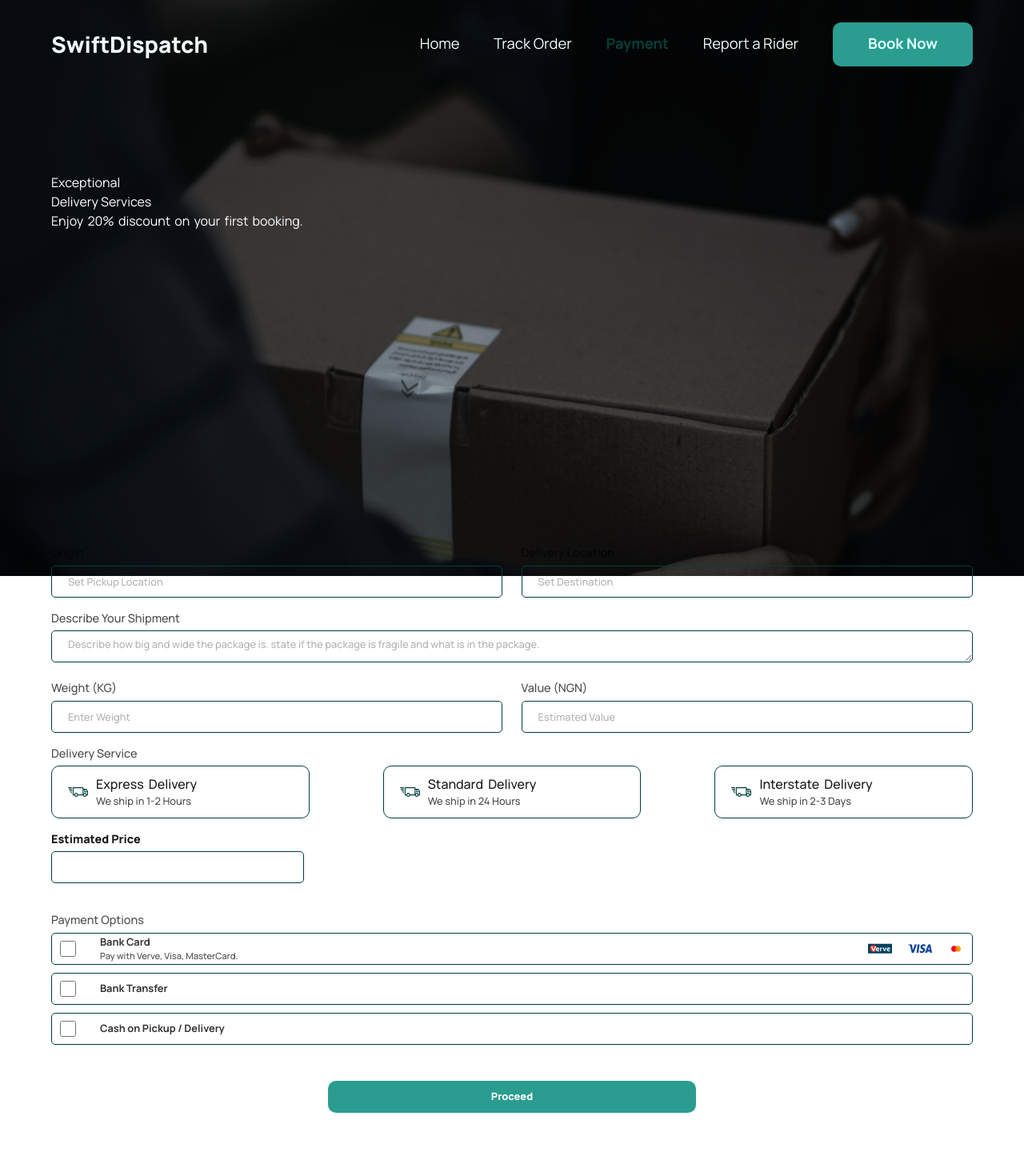
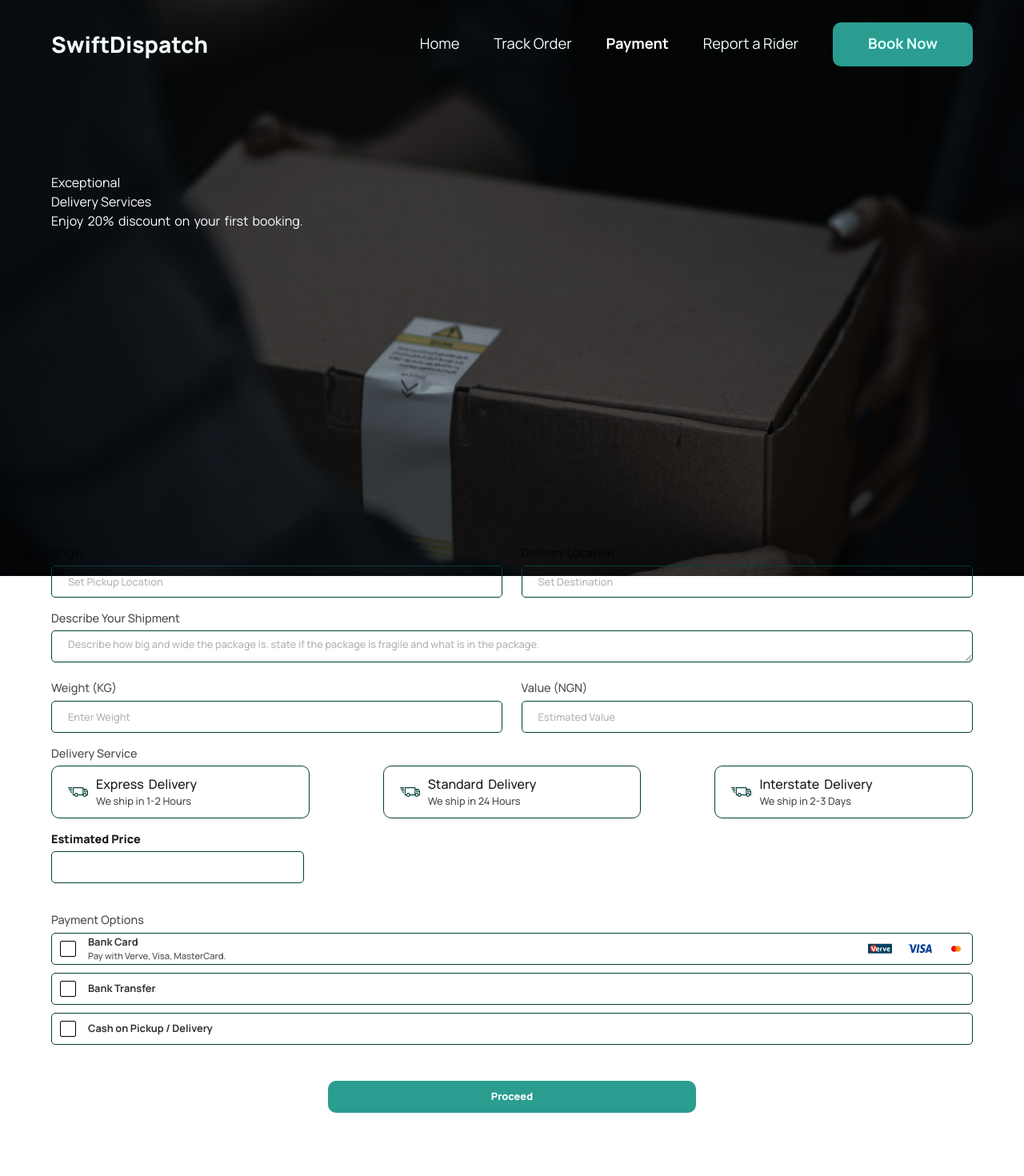
Before and after one commit to ovie012/Swift-Dispatch-Project, a React (Vite) app: page /Payment in a window 1280 px wide. Shown: the top 1470 px of the page at 80% size. Built offline with nearby package versions, Linux system fonts and the light colour scheme.

Commit message:
extra fixes to header and payment pages

```diff
--- a/src/App.css
+++ b/src/App.css
@@ -76,6 +76,14 @@ main {
 
 .active {
   font-weight: 700;
+  color: #004039;
+}
+
+.payment-header h3 a.active {
+  color: #FFF;
+}
+
+.scrolled.payment-header h3 a.active {
   color: #004039;
 }
 
@@ -2156,6 +2164,22 @@ button.ease-in-out:hover {
   color: hsla(0, 0%, 0%, 0.7);
 }
 
+.payment-method-picked {
+  width: 20px;
+  height: 20px;
+  border: 1px solid #000;
+  border-radius: 2px;
+  margin-right: 15px;
+}
+
+.payment-method-picked img {
+  display: none;
+}
+
+.payment-method-picked.picked img {
+  display: block;
+}
+
 .submit-first {
   width: 40%;
   margin-top: 35px;
@@ -2322,6 +2346,10 @@ button.ease-in-out:hover {
   .payment-banner-text {
     left: 8%;
   }
+
+  .payment-method-picked {
+    margin-right: 8px;
+  }
 }
 
 @media only screen and (max-width: 350px) {
@@ -2403,7 +2431,31 @@ button.ease-in-out:hover {
   position: absolute;
   top: 30px;
   left: -60px;
+  display: flex;
+  gap: 3px;
   cursor: pointer;
+  transition: 0.2s ease-in-out;
+}
+
+.payment-info .back-arrow aside {
+  font-size: 0.8rem;
+  font-weight: 600;
+}
+
+.payment-info .back-arrow img {
+  width: 17px;
+}
+
+.payment-info .back-arrow:hover {
+  color: #004039;
+}
+
+.payment-info .back-arrow:hover aside {
+  font-weight: 900;
+}
+
+.payment-info .back-arrow:hover img {
+  width: 20px;
 }
 
 .payment-info h2 {
--- a/src/Payment.jsx
+++ b/src/Payment.jsx
@@ -105,7 +105,9 @@ function Payment() {
             <div className="payment-options">
               <h6>Payment Options</h6>
               <div>
-                <input type="checkbox" />
+                <span className="payment-method-picked">
+                  <img src="/Tick-Mark--Green.svg" alt="tick" />
+                </span>
                 <section>
                   <h4>Bank Card</h4>
                   <h5>Pay with Verve, Visa, MasterCard.</h5>
@@ -117,11 +119,15 @@ function Payment() {
                 </section>
               </div>
               <div>
-                <input type="checkbox" />
+                <span className="payment-method-picked">
+                  <img src="/Tick-Mark--Green.svg" alt="tick" />
+                </span>
                 <h4>Bank Transfer</h4>
               </div>
               <div>
-                <input type="checkbox" />
+                <span className="payment-method-picked">
+                  <img src="/Tick-Mark--Green.svg" alt="tick" />
+                </span>
                 <h4>Cash on Pickup / Delivery</h4>
               </div>
             </div>
--- a/src/PaymentInfo.jsx
+++ b/src/PaymentInfo.jsx
@@ -8,7 +8,10 @@ function PaymentInfo() {
                     <div className="linear-gradient-div"></div>
                     <div className="payment-info">
                         <Link to="/Payment">
-                            <img src="/bx-arrow-back.svg" alt="go back arrow" className="back-arrow" />
+                            <div className="back-arrow">
+                                <img src="/bx-arrow-back.svg" alt="go back arrow" />
+                                <aside>back</aside>
+                            </div>
                         </Link>
                         <h2>Payment Information</h2>
                         <form action="POST">
```
